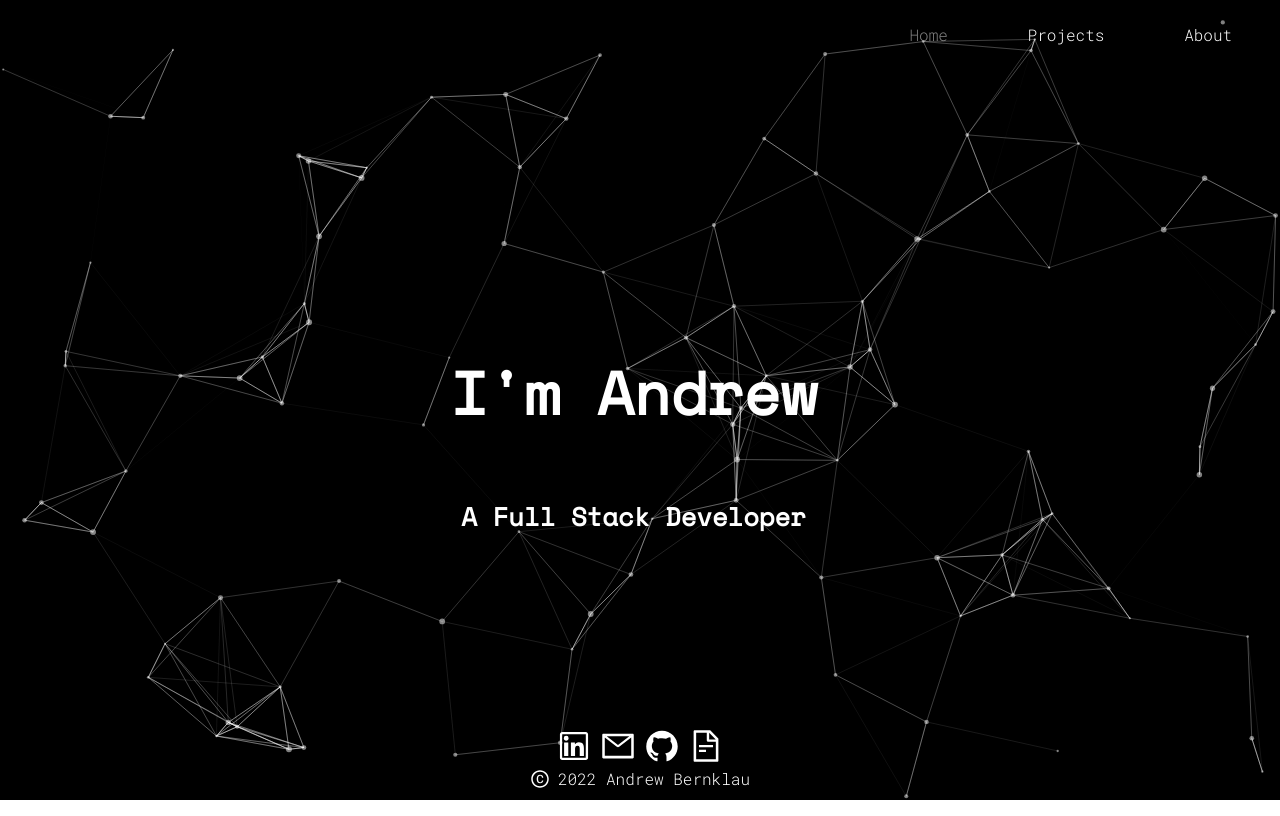
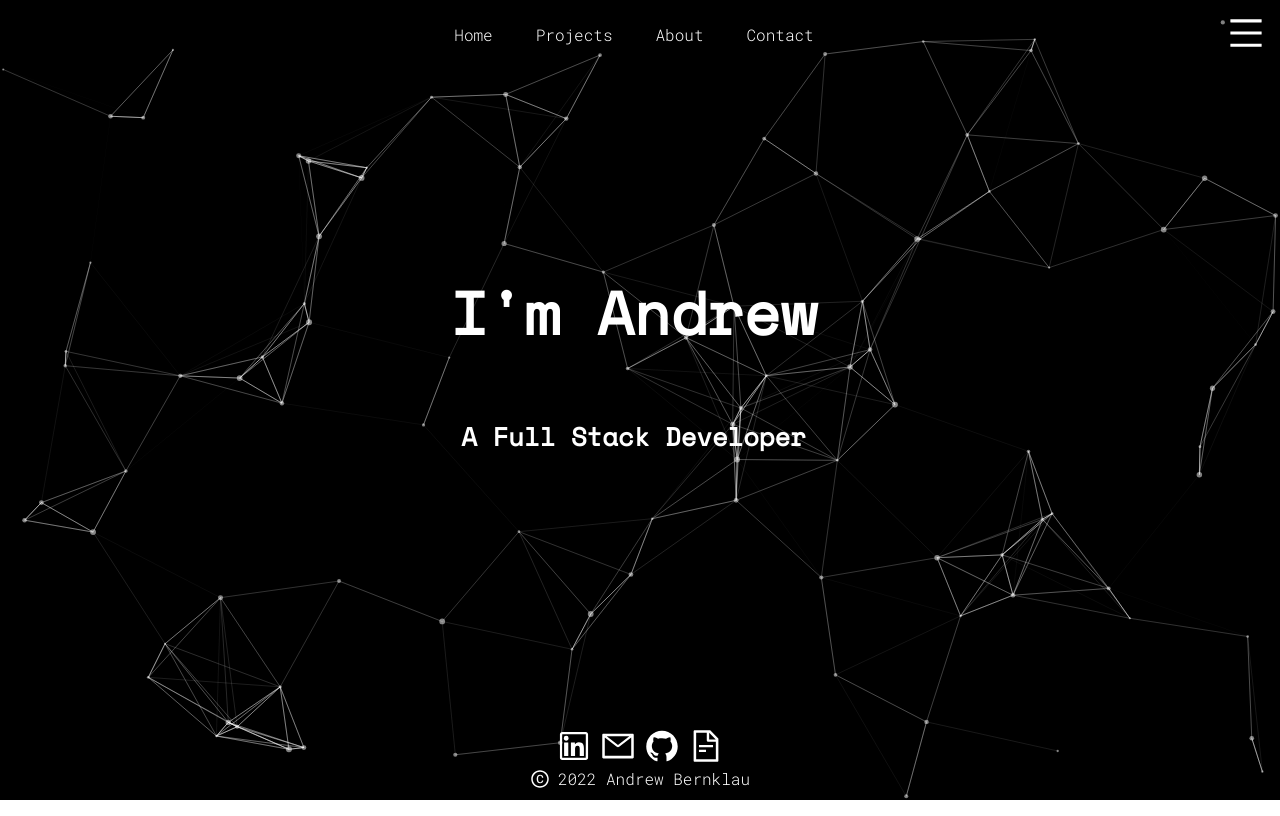
Before and after one commit to abernklau1/portfolio, a React (Create React App) app: page / in a window 1280 px wide. Built offline with nearby package versions, Linux system fonts and the light colour scheme.

Commit message:
Refactored navbar to be more DRY

```diff
--- a/src/components/Footer.js
+++ b/src/components/Footer.js
@@ -10,16 +10,22 @@ const Footer = () => {
   return (
     <section className="footer">
       <div className="icons">
-        <a href="https://www.linkedin.com/in/andrew-bernklau-22737a21b/">
+        <a
+          href="https://www.linkedin.com/in/andrew-bernklau-22737a21b/"
+          title="LinkedIn"
+        >
           <AiOutlineLinkedin size={36} />
         </a>
-        <a href="">
+        <a href="/contact" title="Email">
           <AiOutlineMail size={36} />
         </a>
-        <a href="https://github.com/abernklau1">
+        <a href="https://github.com/abernklau1" title="Github">
           <AiFillGithub size={36} />
         </a>
-        <a href="https://docs.google.com/document/d/1JMGF2PX841CKjbVdCYA8x65hpAdeRwTuFjs2l9AZlCg">
+        <a
+          href="https://docs.google.com/document/d/1JMGF2PX841CKjbVdCYA8x65hpAdeRwTuFjs2l9AZlCg"
+          title="Resume"
+        >
           <AiOutlineFileText size={36} />
         </a>
       </div>
--- /dev/null
+++ b/src/components/NavList.js
@@ -0,0 +1,15 @@
+import Navlink from "./Navlink";
+
+const pages = ["home", "projects", "about", "contact"];
+
+const NavList = () => {
+  return (
+    <ul className="nav-list">
+      {pages.map((page, index) => {
+        return <Navlink to={page} key={index} />;
+      })}
+    </ul>
+  );
+};
+
+export default NavList;
--- a/src/components/Navbar.js
+++ b/src/components/Navbar.js
@@ -1,5 +1,5 @@
-import { NavLink } from "react-router-dom";
-import { useState } from "react";
+import NavList from "./NavList";
+import { AiOutlineMenu } from "react-icons/ai";
 
 const Navbar = () => {
   return (
@@ -9,24 +9,11 @@ const Navbar = () => {
           <div className="logo"></div>
         </div>
         <div className="nav-list-container">
-          <ul className="nav-list">
-            <li className="nav-items">
-              <NavLink to="/" className="nav-link">
-                Home
-              </NavLink>
-            </li>
-            <li className="nav-items">
-              <NavLink to="/projects" className="nav-link">
-                Projects
-              </NavLink>
-            </li>
-            <li className="nav-items">
-              <NavLink to="/about" className="nav-link">
-                About
-              </NavLink>
-            </li>
-          </ul>
+          <NavList />
         </div>
+        <button className="bars">
+          <AiOutlineMenu size={40} />
+        </button>
       </nav>
     </section>
   );
--- /dev/null
+++ b/src/components/Navlink.js
@@ -0,0 +1,13 @@
+import { NavLink } from "react-router-dom";
+
+const Navlink = ({ to }) => {
+  return (
+    <li className="nav-items">
+      <NavLink to={`/${to}`} className="nav-link">
+        {to}
+      </NavLink>
+    </li>
+  );
+};
+
+export default Navlink;
--- a/src/index.scss
+++ b/src/index.scss
@@ -19,7 +19,7 @@
   $success-bkg: #dffdee;
   $danger-border: #f36161;
   $danger-bkg: #fddfdf;
-  $footer-separator: 8rem;
+  $footer-separator: 6rem;
   $header-font: "Space Mono", monospace;
   $body-font: "Roboto Mono", monospace;
 
@@ -46,6 +46,9 @@ ul {
 a {
   text-decoration: none;
   color: black;
+}
+
+a, button {
   cursor: pointer;
 }
 
@@ -87,9 +90,15 @@ a {
     }
     .nav-link {
       color: white;
+      text-transform: capitalize;
       &:active {
         opacity: .5;
       }
+    }
+    .bars {
+      background-color: transparent;
+      color: white;
+      border: none;
     }
   }
 }
@@ -105,7 +114,7 @@ a {
     position: absolute;
     color: white;
     font-size: 4vw;
-    top: 35%;
+    top: 25%;
     left: 35%;
     h3 {
       font-size: 2vw;
```
Also changed, not shown: src/components/DropDownMenu.js (added, +11 -0 lines).
